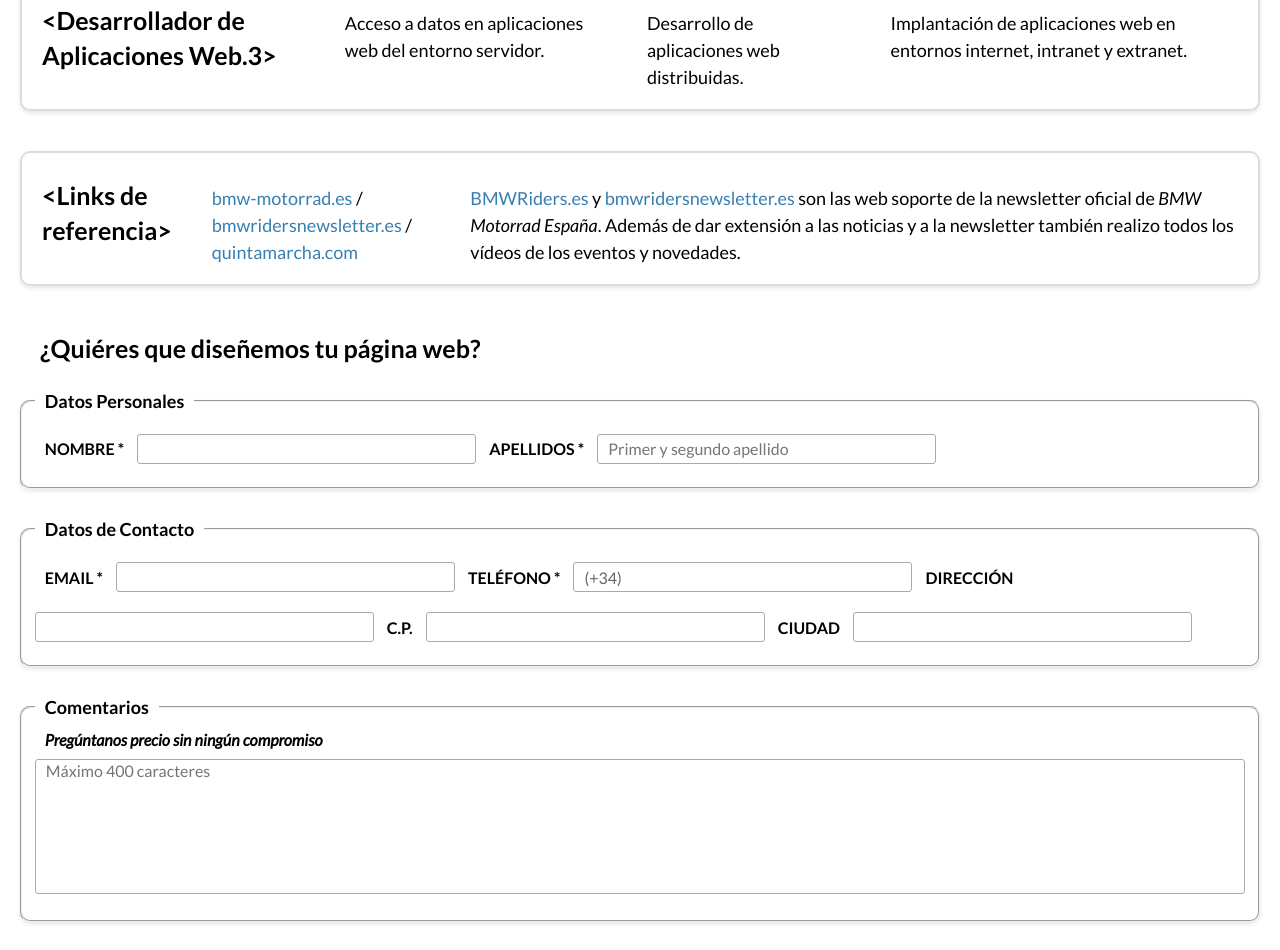
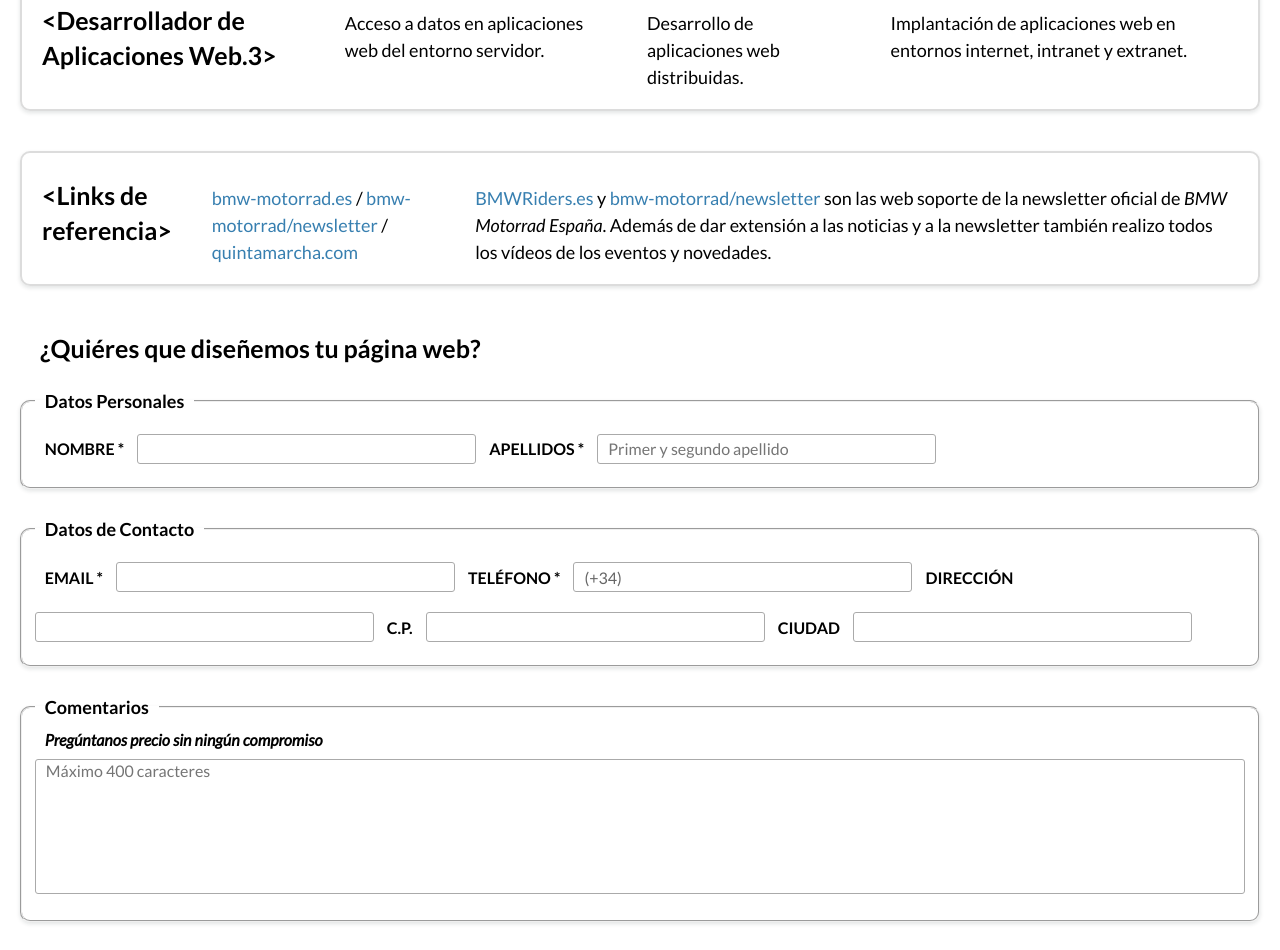
Before and after one commit to carlosgitlop/carlosgitlop.github.io, a plain HTML site: page contacto/contacto.html in a window 1280 px wide. Shown: the part 3725-4675 px from the top of the page. Drawn offline with Linux system fonts and the light colour scheme.

Commit message:
Actualización de enlaces

```diff
--- a/contacto/contacto.html
+++ b/contacto/contacto.html
@@ -176,8 +176,8 @@
         </div>
         <div class="flex-item-referencia">
             <h3>&lt;Links de referencia&gt;</h3>
-            <p><a href="https://www.bmw-motorrad.es/es/home.html" target="_blank">bmw-motorrad.es</a> / <a href="https://bmwridersnewsletter.es" target="_blank">bmwridersnewsletter.es</a> / <a href="http://quintamarcha.com" target="_blank">quintamarcha.com</a></p>
-            <p><a href="https://www.bmw-motorrad.es/es/experience/Home-BMW-Riders.html" target="_blank">BMWRiders.es</a> y <a href="https://bmwridersnewsletter.es" target="_blank">bmwridersnewsletter.es</a> son las web soporte de la newsletter oficial de <em>BMW Motorrad España</em>. Además de dar extensión a las noticias y a la newsletter también realizo todos los vídeos de los eventos y novedades.</p>
+            <p><a href="https://www.bmw-motorrad.es/es/home.html" target="_blank">bmw-motorrad.es</a> / <a href="https://www.bmw-motorrad.es/es/experience/newsletter/home.html" target="_blank">bmw-motorrad/newsletter</a> / <a href="http://quintamarcha.com" target="_blank">quintamarcha.com</a></p>
+            <p><a href="https://www.bmw-motorrad.es/es/experience/Home-BMW-Riders.html" target="_blank">BMWRiders.es</a> y <a href="https://www.bmw-motorrad.es/es/experience/newsletter/home.html" target="_blank">bmw-motorrad/newsletter</a> son las web soporte de la newsletter oficial de <em>BMW Motorrad España</em>. Además de dar extensión a las noticias y a la newsletter también realizo todos los vídeos de los eventos y novedades.</p>
         </div>
     </section>
     <h3 id="h3_formulario">¿Quiéres que diseñemos tu página web?</h3>
```
Also changed, not shown: 2 other files.
